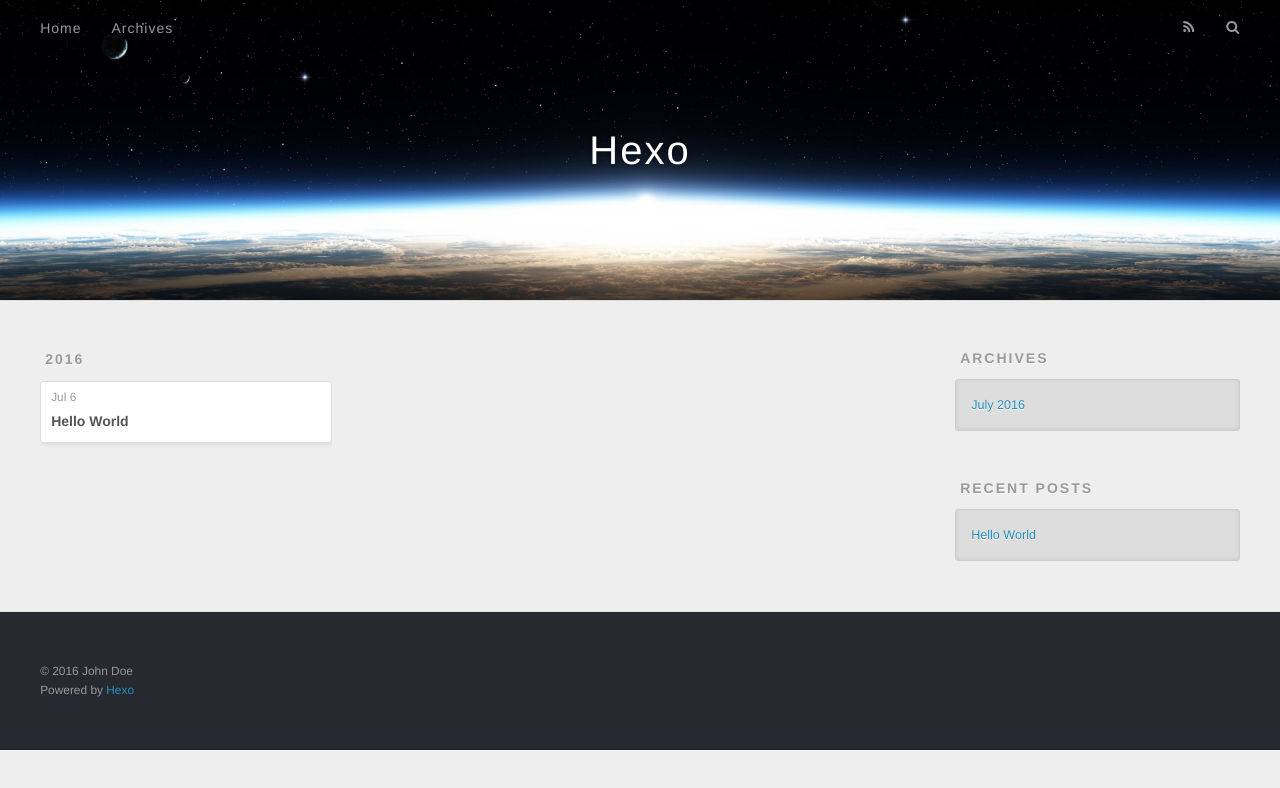
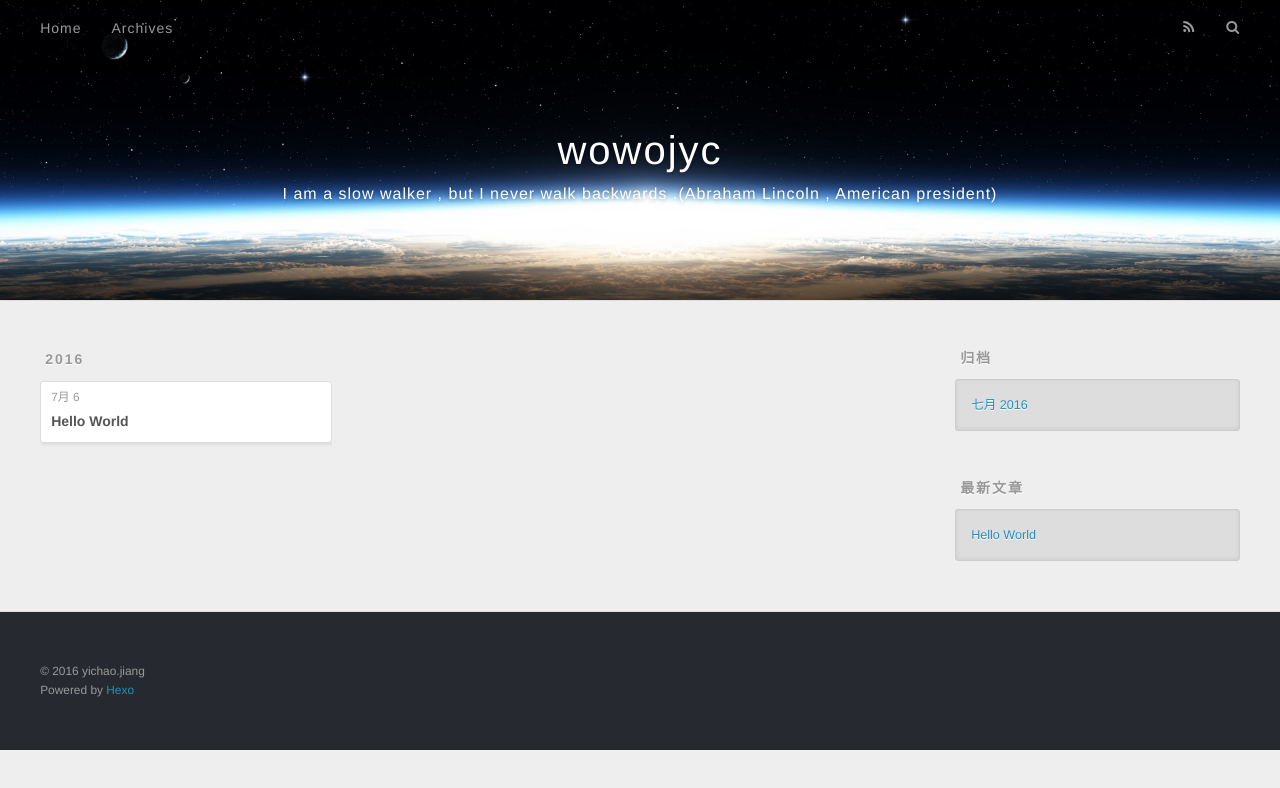
Before and after one commit to wowojyc/iwowo, a plain HTML site: page archives/index.html in a window 1280 px wide. Drawn offline with nearby package versions, Linux system fonts and the light colour scheme.

Commit message:
Site updated: 2016-07-07 10:16:38

```diff
--- a/archives/index.html
+++ b/archives/index.html
@@ -3,16 +3,19 @@
 <head>
   <meta charset="utf-8">
 
-  <title>Archives | Hexo</title>
+  <title>归档 | wowojyc</title>
   <meta name="viewport" content="width=device-width, initial-scale=1, maximum-scale=1">
-  <meta property="og:type" content="website">
-<meta property="og:title" content="Hexo">
-<meta property="og:url" content="http://yoursite.com/archives/index.html">
-<meta property="og:site_name" content="Hexo">
+  <meta name="description" content="To be better">
+<meta property="og:type" content="website">
+<meta property="og:title" content="wowojyc">
+<meta property="og:url" content="http://wowojyc.github.io/archives/index.html">
+<meta property="og:site_name" content="wowojyc">
+<meta property="og:description" content="To be better">
 <meta name="twitter:card" content="summary">
-<meta name="twitter:title" content="Hexo">
+<meta name="twitter:title" content="wowojyc">
+<meta name="twitter:description" content="To be better">
 
-    <link rel="alternate" href="/atom.xml" title="Hexo" type="application/atom+xml">
+    <link rel="alternate" href="/atom.xml" title="wowojyc" type="application/atom+xml">
 
 
     <link rel="icon" href="/favicon.png">
@@ -33,8 +36,12 @@
   <div id="header-outer" class="outer">
     <div id="header-title" class="inner">
       <h1 id="logo-wrap">
-        <a href="/" id="logo">Hexo</a>
+        <a href="/" id="logo">wowojyc</a>
       </h1>
+
+        <h2 id="subtitle-wrap">
+          <a href="/" id="subtitle">I am a slow walker , but I never walk backwards .(Abraham Lincoln , American president)</a>
+        </h2>
 
     </div>
     <div id="header-inner" class="inner">
@@ -50,10 +57,10 @@
 
           <a id="nav-rss-link" class="nav-icon" href="/atom.xml" title="RSS Feed"></a>
 
-        <a id="nav-search-btn" class="nav-icon" title="Search"></a>
+        <a id="nav-search-btn" class="nav-icon" title="搜索"></a>
       </nav>
       <div id="search-form-wrap">
-        <form action="//google.com/search" method="get" accept-charset="UTF-8" class="search-form"><input type="search" name="q" results="0" class="search-form-input" placeholder="Search"><button type="submit" class="search-form-submit">&#xF002;</button><input type="hidden" name="sitesearch" value="http://yoursite.com"></form>
+        <form action="//google.com/search" method="get" accept-charset="UTF-8" class="search-form"><input type="search" name="q" results="0" class="search-form-input" placeholder="Search"><button type="submit" class="search-form-submit">&#xF002;</button><input type="hidden" name="sitesearch" value="http://wowojyc.github.io"></form>
       </div>
     </div>
   </div>
@@ -76,7 +83,7 @@
   <div class="archive-article-inner">
     <header class="archive-article-header">
       <a href="/2016/07/06/hello-world/" class="archive-article-date">
-  <time datetime="2016-07-06T12:21:50.873Z" itemprop="datePublished">Jul 6</time>
+  <time datetime="2016-07-06T12:21:50.873Z" itemprop="datePublished">7月 6</time>
 </a>
 
 
@@ -107,9 +114,9 @@
 
 
   <div class="widget-wrap">
-    <h3 class="widget-title">Archives</h3>
+    <h3 class="widget-title">归档</h3>
     <div class="widget">
-      <ul class="archive-list"><li class="archive-list-item"><a class="archive-list-link" href="/archives/2016/07/">July 2016</a></li></ul>
+      <ul class="archive-list"><li class="archive-list-item"><a class="archive-list-link" href="/archives/2016/07/">七月 2016</a></li></ul>
     </div>
   </div>
 
@@ -117,7 +124,7 @@
 
 
   <div class="widget-wrap">
-    <h3 class="widget-title">Recent Posts</h3>
+    <h3 class="widget-title">最新文章</h3>
     <div class="widget">
       <ul>
 
@@ -137,7 +144,7 @@
 
   <div class="outer">
     <div id="footer-info" class="inner">
-      &copy; 2016 John Doe<br>
+      &copy; 2016 yichao.jiang<br>
       Powered by <a href="http://hexo.io/" target="_blank">Hexo</a>
     </div>
   </div>
```
Also changed, not shown: 2016/07/06/hello-world/index.html (+16 -12 lines), archives/2016/07/index.html (+22 -15 lines), archives/2016/index.html (+22 -15 lines), index.html (+22 -15 lines).
